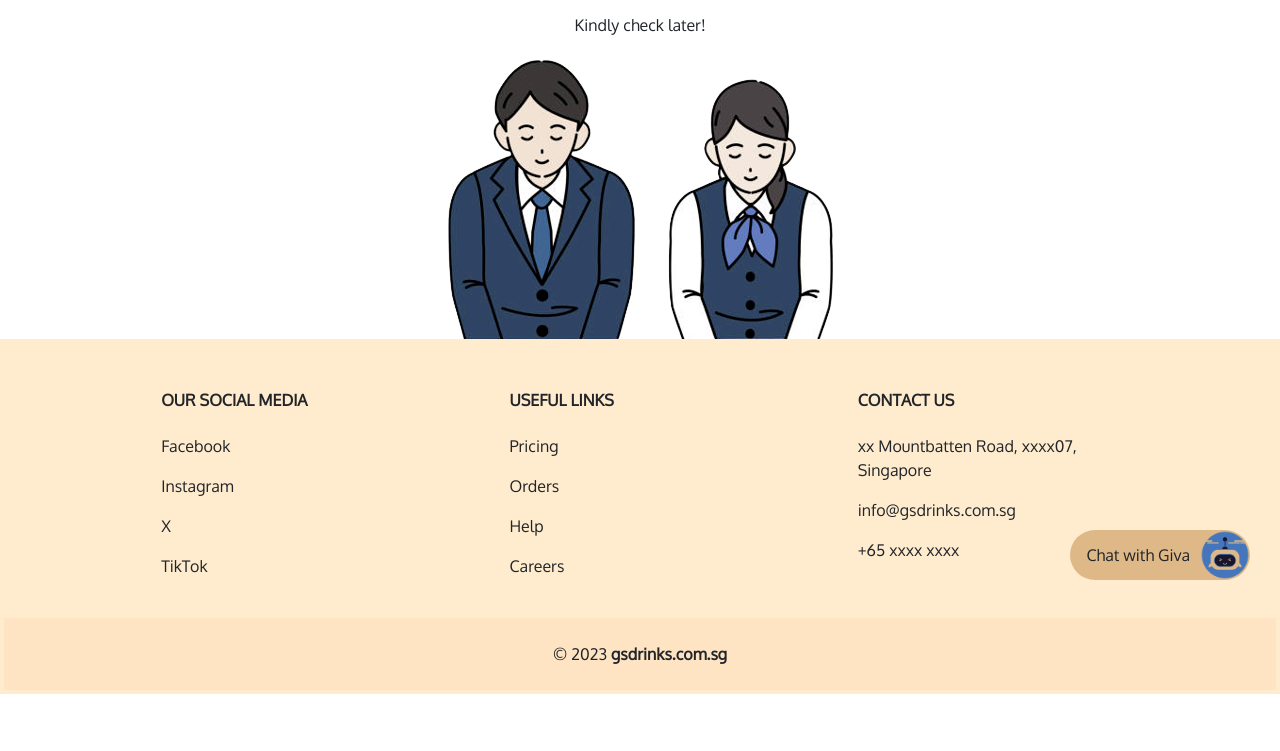
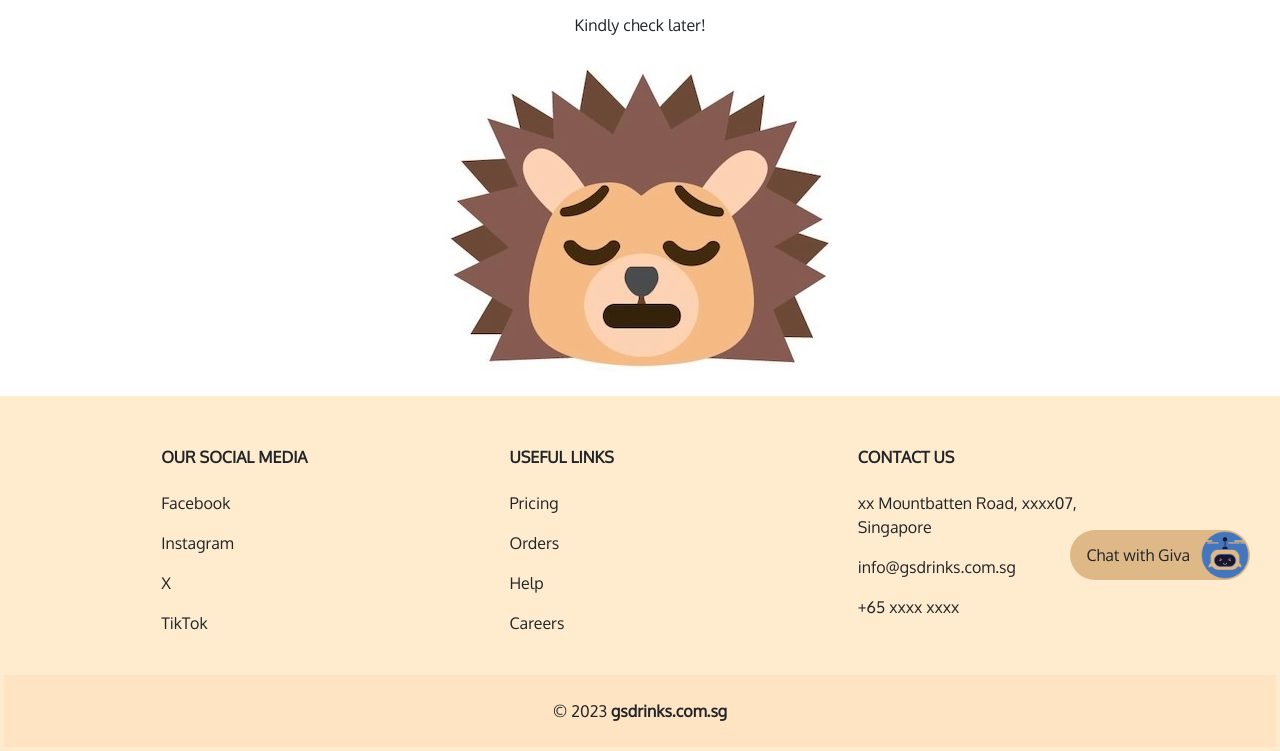
Before and after one commit to gourav-sw/GSDrinks, a plain HTML site: page wip.html in a window 1280 px wide. Shown: the part 170-921 px from the top of the page. Before the commit the page ends 864 px from the top, so only its background shows below. Drawn offline with nearby package versions, Linux system fonts and the light colour scheme.

Commit message:
final commit 2

```diff
--- a/wip.html
+++ b/wip.html
@@ -54,7 +54,7 @@
       Kindly check later!
     </p>
     <div>
-      <img src="images/wipbow.png" alt="We are sorry!">
+      <img src="images/gsmsct-sad.jpg" alt="Sorry!">
     </div>
   </section>
 
```
Also changed, not shown: images/gsmsct-sad.jpg (added).
